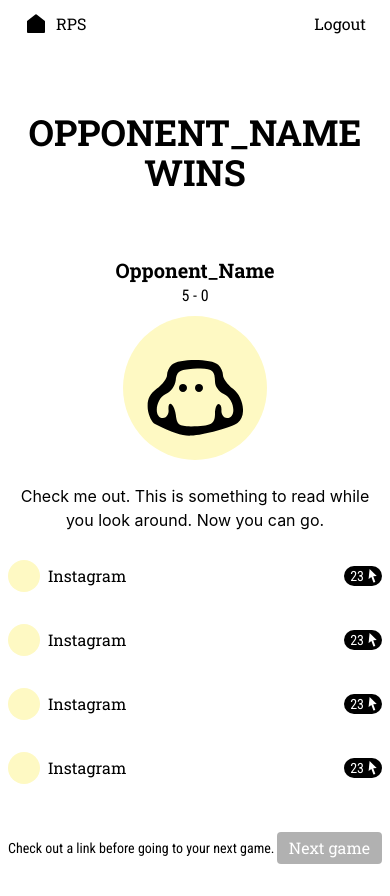
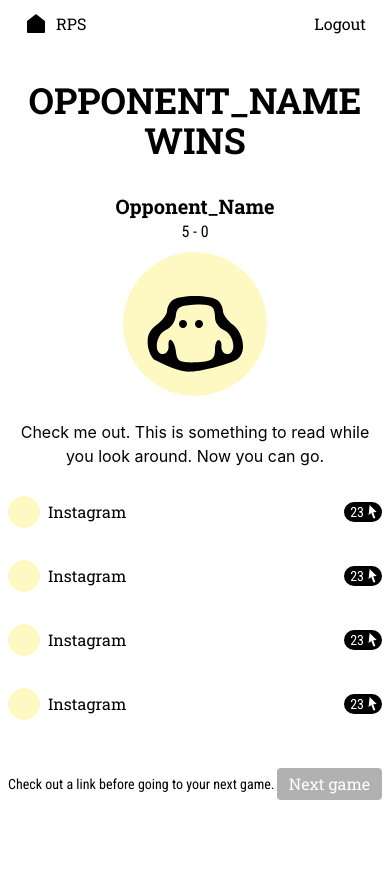
Before and after one commit to ivanwang123/rps, a Next.js app in the folder web/: page /lose in a window 390 px wide. After the commit the page ends 844 px from the top, so only its background shows below. Built offline with nearby package versions, Linux system fonts and the light colour scheme.

Commit message:
Testing mobile

```diff
--- a/web/pages/lose.tsx
+++ b/web/pages/lose.tsx
@@ -6,7 +6,7 @@ import { DisplayLink } from "components/Link";
 function Lose() {
   return (
     <Layout title="Play | RPS">
-      <h1 className="text-4xl text-center font-bold my-16">
+      <h1 className="text-4xl text-center font-bold my-8">
         OPPONENT_NAME WINS
       </h1>
       <section>
```
